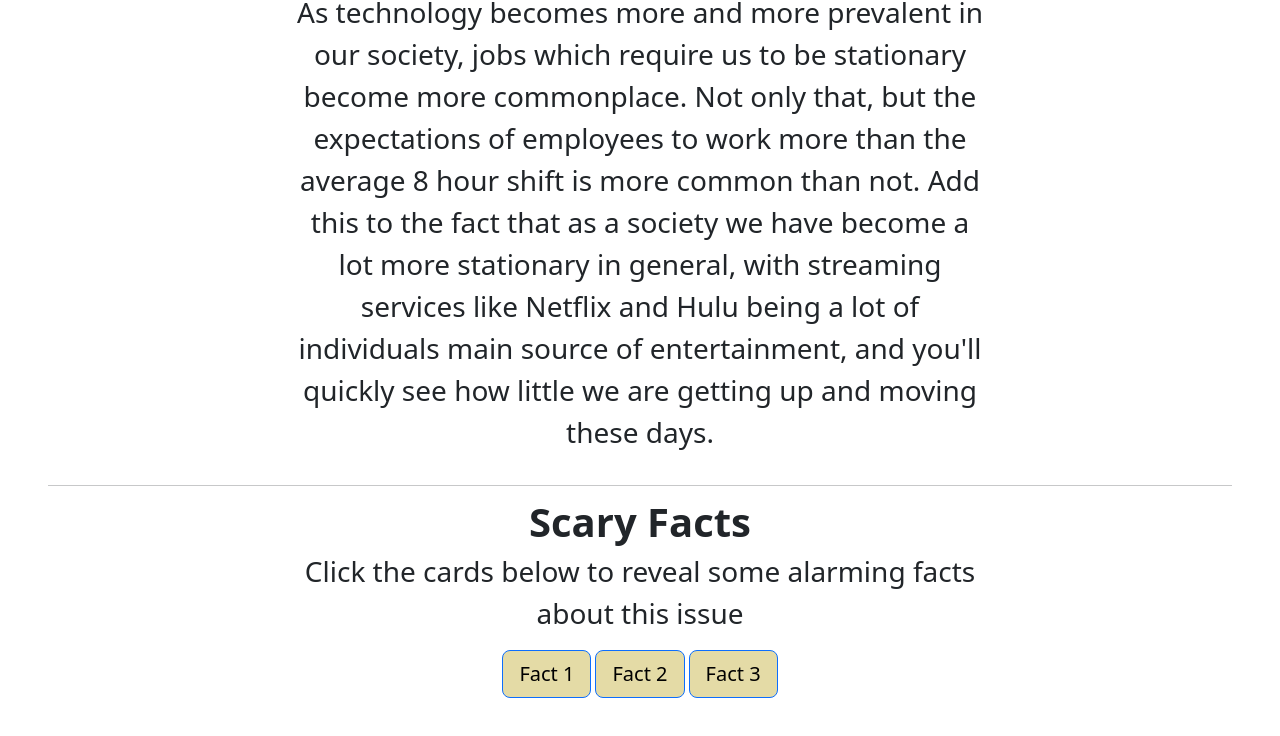
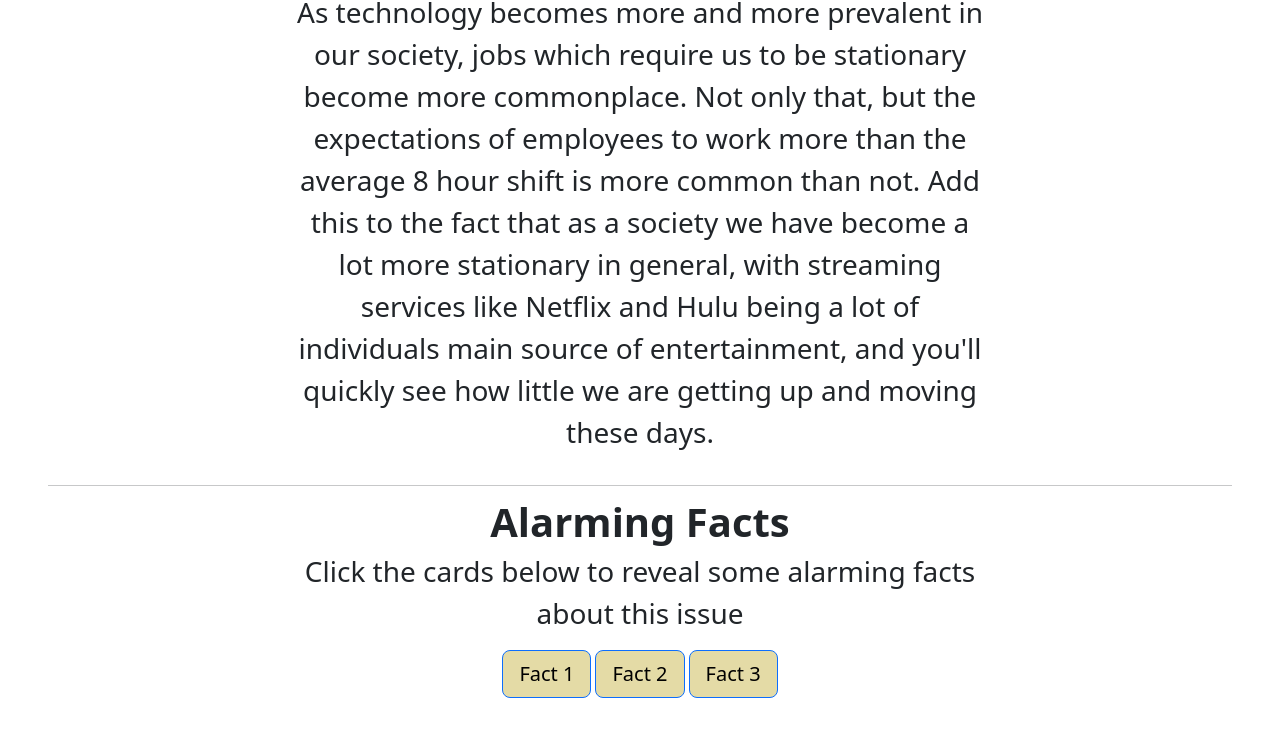
Before and after one commit to MarioCab/webTech1_final, a plain HTML site: page issue.html in a window 1280 px wide. Shown: the part 330-1066 px from the top of the page. Drawn offline with nearby package versions, Linux system fonts and the light colour scheme.

Commit message:
changed scary facts to alarming facts (seems less chidlish)

```diff
--- a/issue.html
+++ b/issue.html
@@ -73,7 +73,7 @@
       <hr class="featurette-divider" />
       <div class="d-flex justify-content-center featurette text-center">
         <div class="col-md-7">
-          <h2 class="featurette-heading fw-bold lh-1 fs-1">Scary Facts</h2>
+          <h2 class="featurette-heading fw-bold lh-1 fs-1">Alarming Facts</h2>
           <p class="lead fs-3">
             Click the cards below to reveal some alarming facts about this issue
           </p>
```
